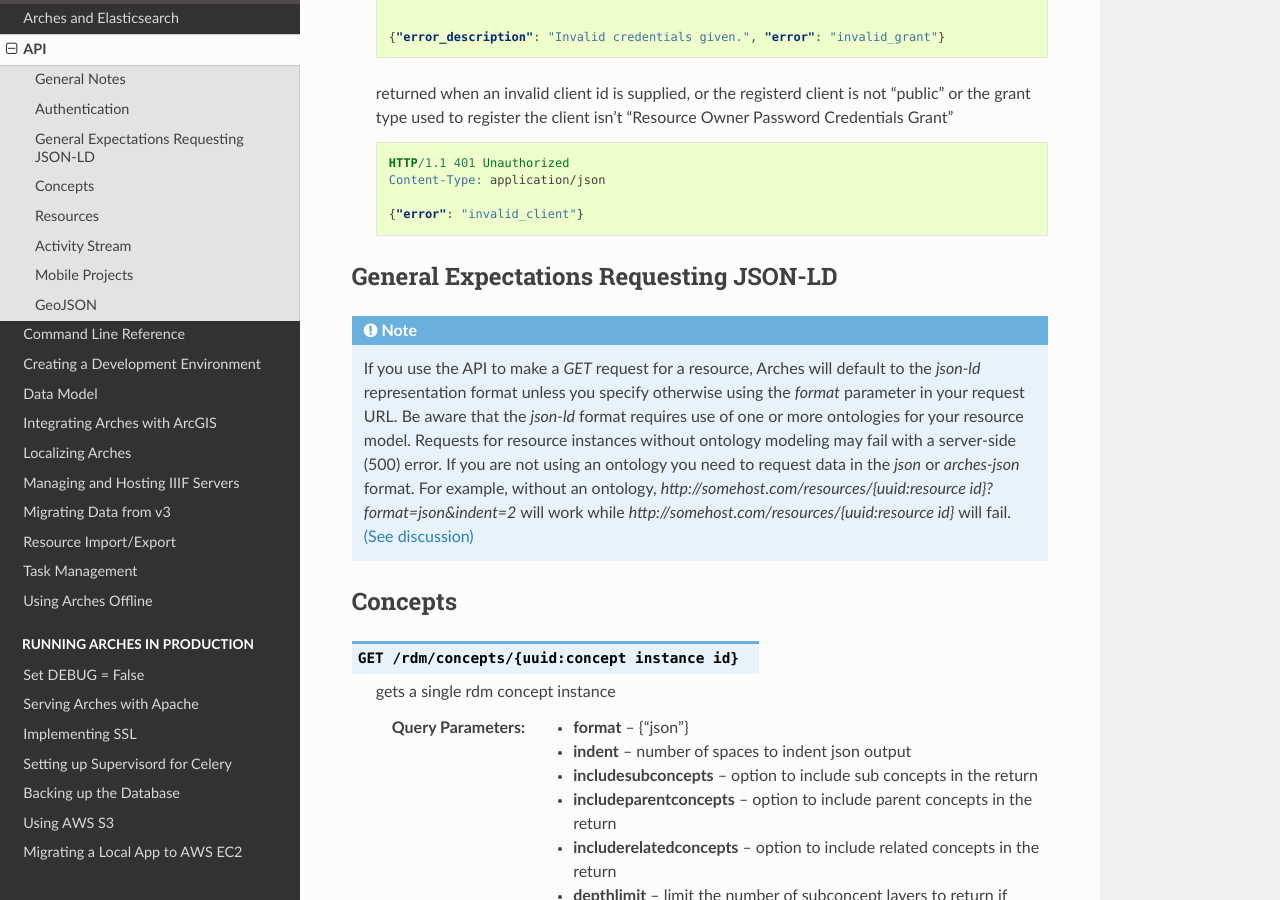
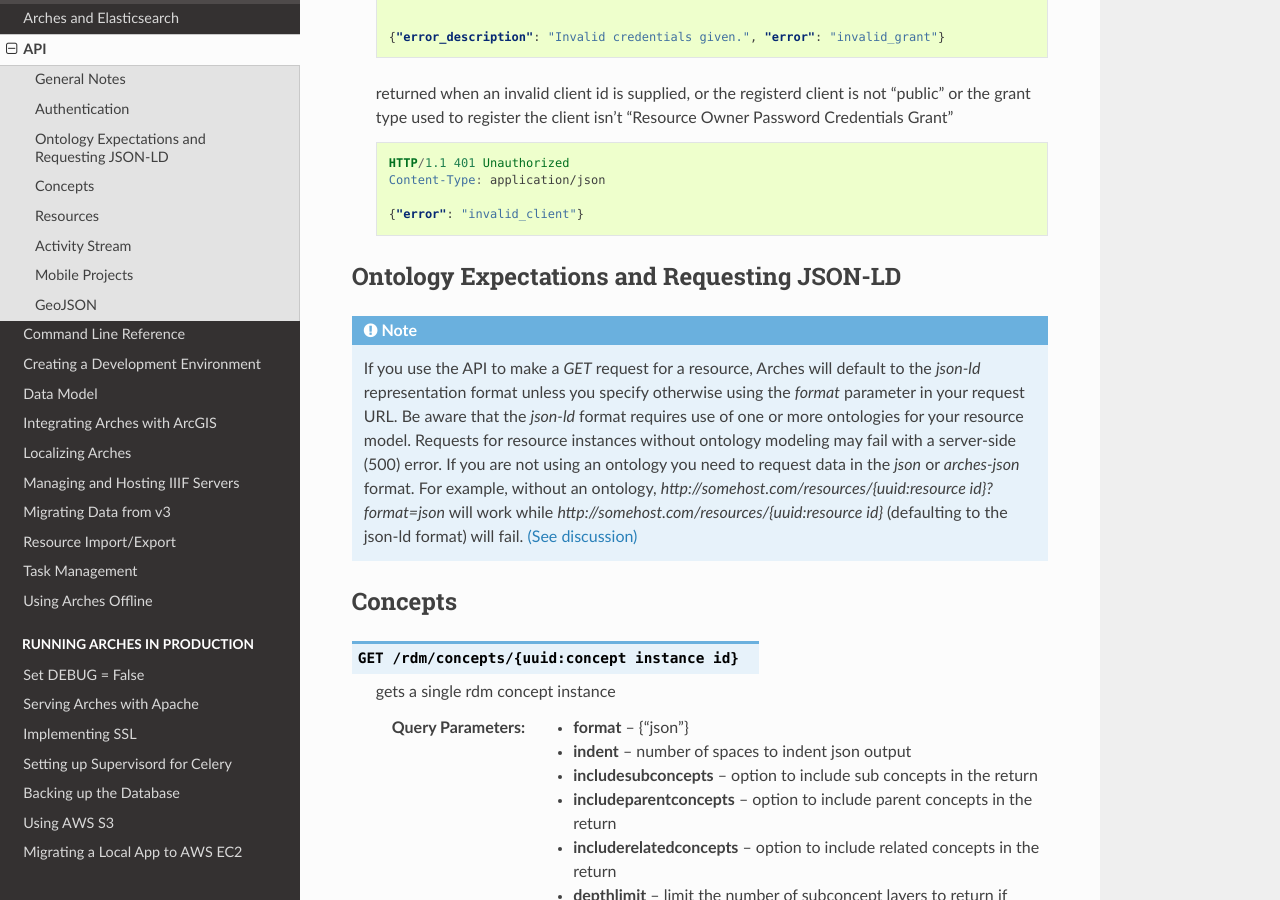
Before and after one commit to archesproject/arches-docs, a Sphinx documentation site: the page built from docs/api.txt, in a window 1280 px wide and 900 px high, scrolled down 2331 px. Built offline with Sphinx 7.4.7 and the Read the Docs theme 2.0.0, drawn with Linux system fonts in a browser that asks for light colours.

Commit message:
Clarified ontology, json-ld note title (forgot to include in PR)

```diff
--- a/docs/api.txt
+++ b/docs/api.txt
@@ -206,7 +206,7 @@
         {"error": "invalid_client"}
 
 
-General Expectations Requesting JSON-LD
+Ontology Expectations and Requesting JSON-LD
 =========
 
 .. note::
@@ -216,8 +216,8 @@
     `json-ld` format requires use of one or more ontologies for your resource model. Requests for resource
     instances without ontology modeling may fail with a server-side (500) error. If you are not using an ontology
     you need to request data in the `json` or `arches-json` format. For example, without an ontology,
-    `http://somehost.com/resources/{uuid:resource id}?format=json&indent=2` will
-    work while `http://somehost.com/resources/{uuid:resource id}` will fail.
+    `http://somehost.com/resources/{uuid:resource id}?format=json` will
+    work while `http://somehost.com/resources/{uuid:resource id}` (defaulting to the json-ld format) will fail.
     `(See discussion) <https://community.archesproject.org/t/typeerror-on-resources-resource-id-endpoint/1855/3>`_
 
 
```
